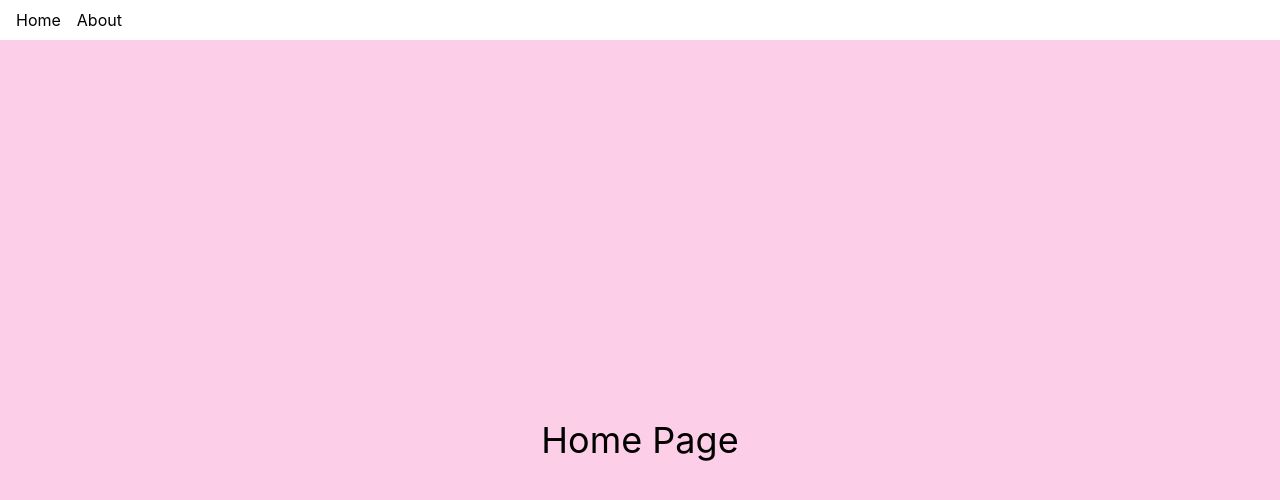
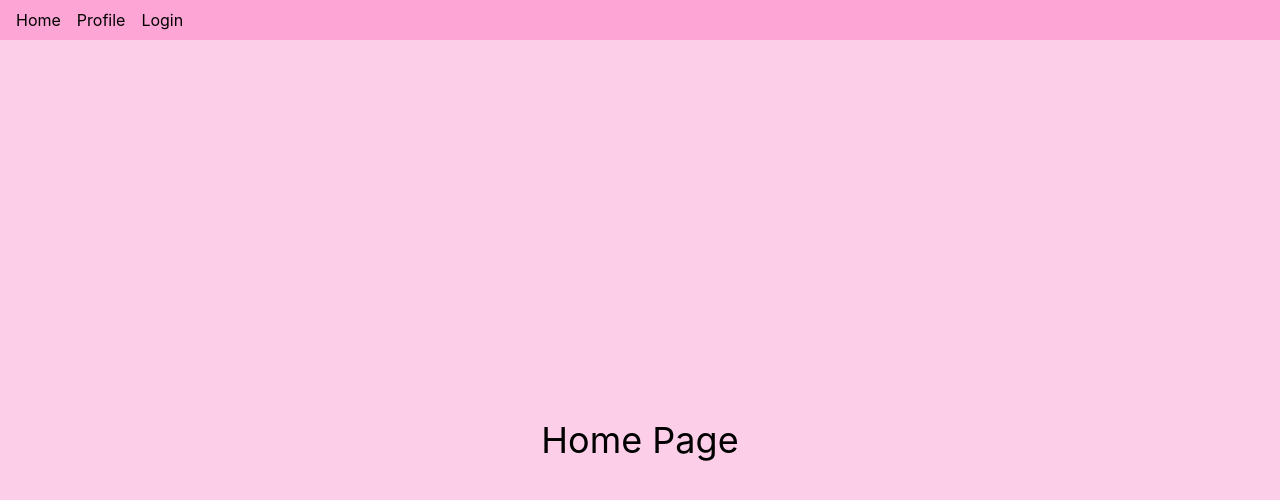
Before and after one commit to alexxx-16/react-project-8-ecommerce, a React (Vite) app: page / in a window 1280 px wide. Shown: the top 500 px of the page. Built offline with nearby package versions, Linux system fonts and the light colour scheme.

Commit message:
save progress

```diff
--- a/src/App.jsx
+++ b/src/App.jsx
@@ -9,10 +9,17 @@ function HomePage() {
     </div>
   );
 }
-function AboutPage() {
+function ProfilePage() {
   return (
     <div className="flex flex-col w-full min-h-screen items-center justify-center bg-pink-200">
-      <h1 className="text-4xl">About Page</h1>
+      <h1 className="text-4xl">Profile Page</h1>
+    </div>
+  );
+}
+function LoginPage() {
+  return (
+    <div className="flex flex-col w-full min-h-screen items-center justify-center bg-pink-200">
+      <h1 className="text-4xl">Login Page</h1>
     </div>
   );
 }
@@ -20,13 +27,15 @@ function AboutPage() {
 function App() {
   return (
     <div>
-      <nav className="flex gap-4 mx-4 my-2">
+      <nav className="flex gap-4 px-4 py-2 bg-pink-300">
         <Link to="/">Home</Link>
-        <Link to="/about">About</Link>
+        <Link to="/profile">Profile</Link>
+        <Link to="/login">Login</Link>
       </nav>
       <Routes>
         <Route path="/" element={<HomePage />} />
-        <Route path="/about" element={<AboutPage />} />
+        <Route path="/profile" element={<ProfilePage />} />
+        <Route path="/login" element={<LoginPage />} />
         <Route
           path="*"
           element={<h1 className="text-4xl text-center">404 Not Found</h1>}
```
